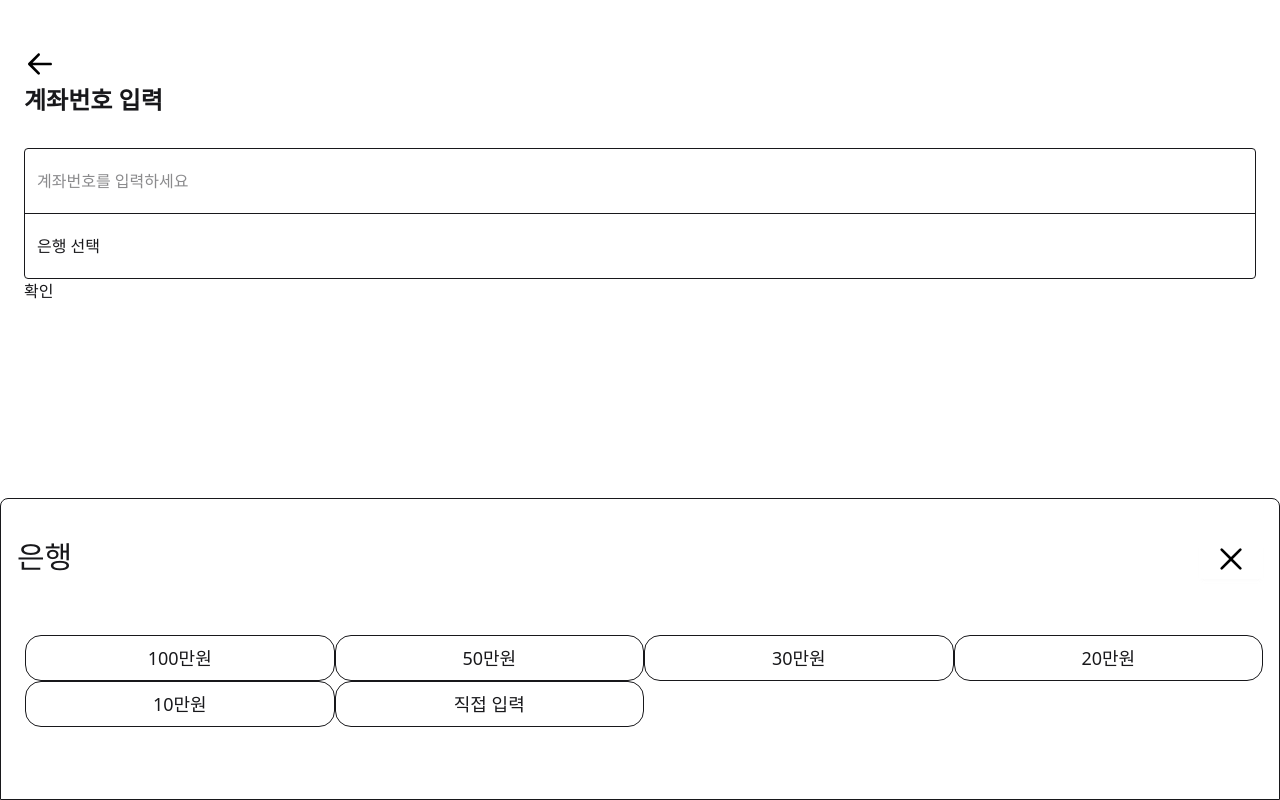
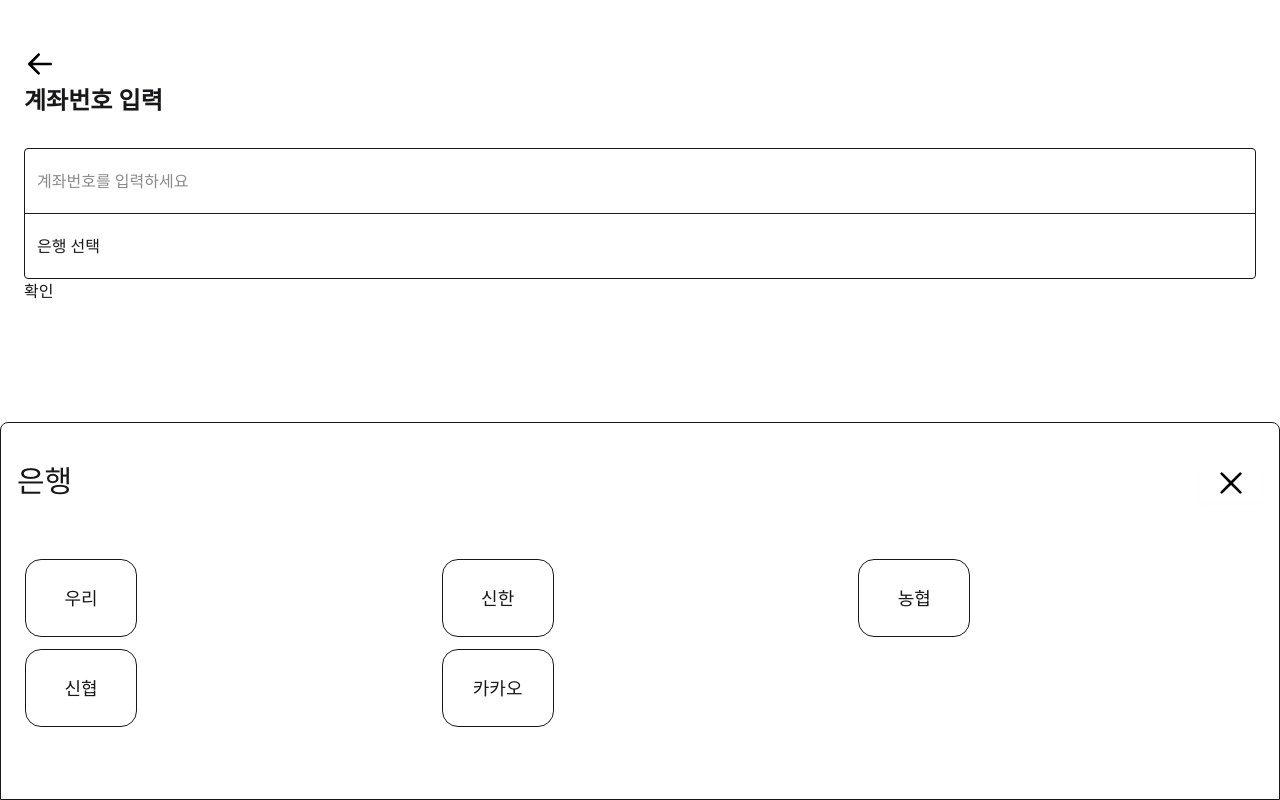
Before and after one commit to catisverycute/coinfit-project, a React (Vite) app: page /transfer/step2 in a window 1280 px wide. Both pictures are taken after a click on the button "은행 선택". Built offline with nearby package versions, Linux system fonts and the light colour scheme.

Commit message:
refactor: 반복 되는 코드 map 함수로 변경

```diff
--- a/src/components/transfer/BankModal.tsx
+++ b/src/components/transfer/BankModal.tsx
@@ -4,9 +4,12 @@
 
 interface ModalProps {
   onClose: () => void;
+  onSelect: (bank: string) => void;
 }
 
-const BankModal: React.FC<ModalProps> = ({ onClose }) => {
+const banks = ['우리', '신한', '농협', '신협', '카카오'];
+
+const BankModal: React.FC<ModalProps> = ({ onClose, onSelect }) => {
   return (
     <div className="border rounded-t-lg bg-white w-full fixed bottom-0 left-0 z-50">
       <div className="pt-10 pb-10 pr-4 pl-4">
@@ -16,13 +19,16 @@
             <img className="w-8" src={closeLg} />
           </Button>
         </div>
-        <div className="grid grid-cols-4 ml-2 my-8 text-lg">
-          <button className="p-2 border rounded-2xl">100만원</button>
-          <button className="p-2 border rounded-2xl">50만원</button>
-          <button className="p-2 border rounded-2xl">30만원</button>
-          <button className="p-2 border rounded-2xl">20만원</button>
-          <button className="p-2 border rounded-2xl">10만원</button>
-          <button className="p-2 border rounded-2xl">직접 입력</button>
+        <div className="grid grid-cols-3 ml-2 my-8 text-lg gap-3">
+          {banks.map((bank) => (
+            <button
+              key={bank}
+              className="p-6 w-28 border rounded-2xl"
+              onClick={() => onSelect(bank)}
+            >
+              {bank}
+            </button>
+          ))}
         </div>
       </div>
     </div>
```
